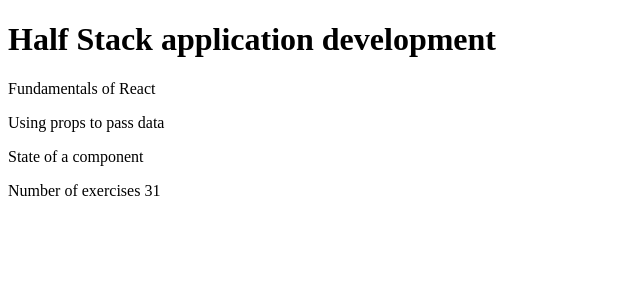
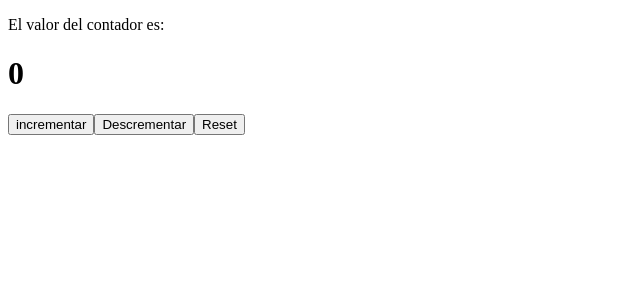
Before and after one commit to EGarcia30/bootcamp, a React (Create React App) app in the folder part1/: page / in a window 1280 px wide. Shown: the top 300 px of the page, without its empty margins (0-640 px from the left). Built offline with nearby package versions, Linux system fonts and the light colour scheme.

Commit message:
Ejercicio 2

```diff
--- a/part1/src/index.js
+++ b/part1/src/index.js
@@ -1,53 +1,39 @@
-import React from 'react'
+import {useState} from 'react'
 import ReactDOM from 'react-dom'
 
-const Header = ({course}) => <h1>{course}</h1>
+const rootElement = document.getElementById('root')
 
-const Part = (props) => {
-  return(
-    <p>{props.parts}</p>
-  )
-}
+const App = (props) => {
+  const [contador, setContador] = useState(0)
 
-const Content = (props) => {
-  return(
+  /*const contador = useState(0)
+  const contadorValue = contador[0]
+  const updateContador = contador[1]
+  */
+
+  const handleClick = () => setContador(contador + 1)
+
+  const handleClickReset = () => setContador(0)
+
+  const handleClickDes = () => {
+    contador === 0 ? setContador(0) : setContador(contador - 1)
+  }
+
+  return (
     <div>
-      <Part parts={props.parts[0]["name"]}/>
-      <Part parts={props.parts[1]["name"]}/>
-      <Part parts={props.parts[2]["name"]}/>
+      <p>El valor del contador es:</p>
+      <h1>{contador}</h1>
+      <button onClick={handleClick}>
+        incrementar
+      </button>
+      <button onClick={handleClickDes}>
+        Descrementar
+      </button>
+      <button onClick={handleClickReset}>
+        Reset
+      </button>
     </div>
   )
 }
 
-const Total = (props) => {
-  return(
-    <p>Number of exercises {props.parts[0]["exercises"] + props.parts[1]["exercises"] + props.parts[2]["exercises"]}</p>
-  )
-}
-
-const App = () => {
-  const course = 'Half Stack application development'
-  const parts = [
-    {
-      name: 'Fundamentals of React',
-      exercises: 10
-    },
-    {
-      name: 'Using props to pass data',
-      exercises: 7
-    },
-    {
-      name: 'State of a component',
-      exercises: 14
-    }
-  ]
-  return (
-    <div>
-      <Header course={course}/>
-      <Content parts={parts}/>
-      <Total parts={parts}/>
-    </div>
-  )
-}
-
-ReactDOM.render(<App />, document.getElementById('root'))
+ReactDOM.render(<App />, rootElement)
```
